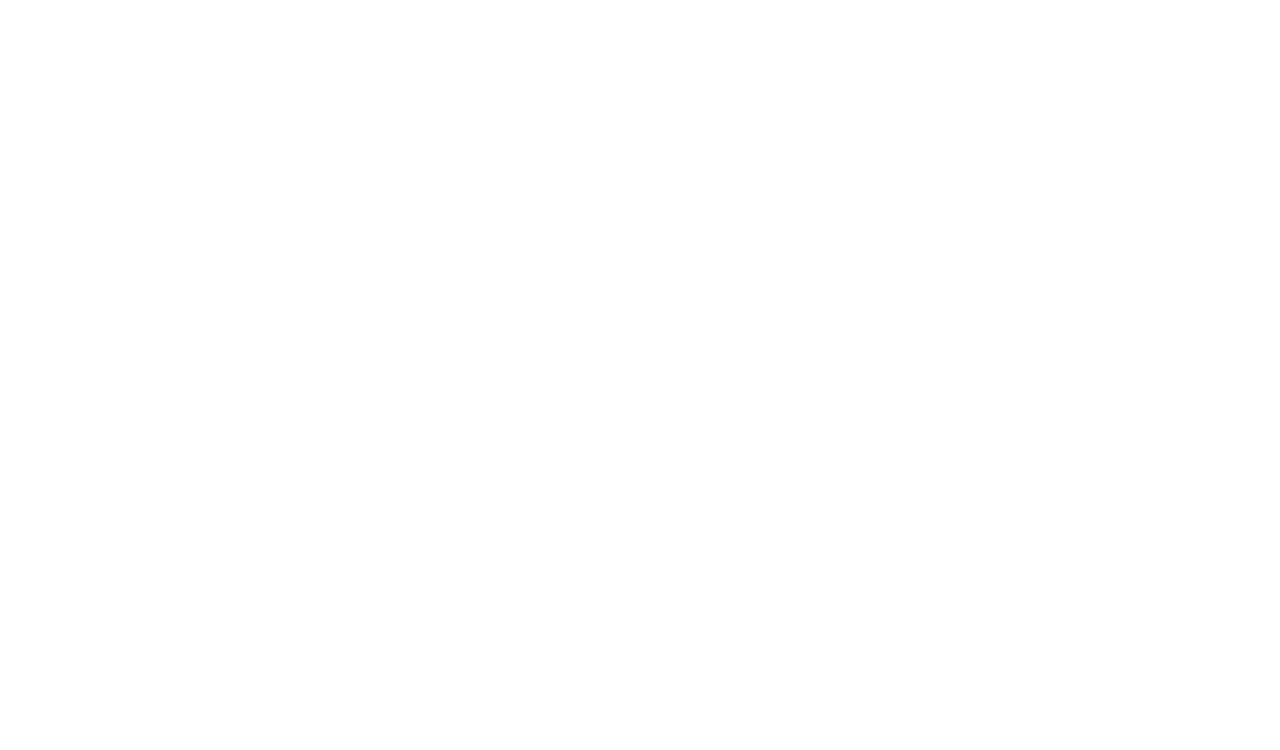
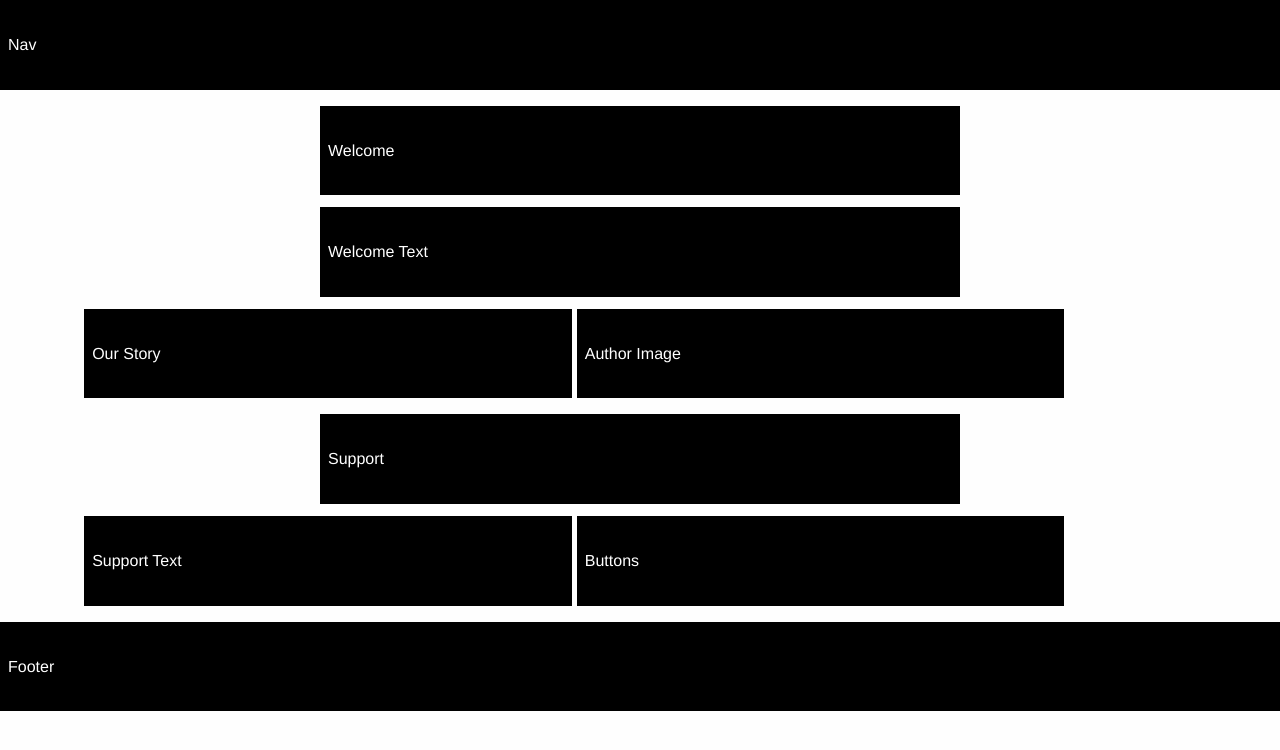
Before and after one commit to alissararnaout/AlissarSarah_working, a plain HTML site: page index.html in a window 1280 px wide. Drawn offline with Linux system fonts and the light colour scheme.

Commit message:
part 1 done

```diff
--- a/css/app.css
+++ b/css/app.css
@@ -1,6 +1,7 @@
 .box-model {
-  background: #ccc;
+  background: black;
   padding: 2rem 0 2rem .5rem;
+  color: white;
 }
 
 #headerTitle
--- a/index.html
+++ b/index.html
@@ -0,0 +1,78 @@
+<!DOCTYPE html>
+<html lang="en">
+<head>
+  <meta charset="UTF-8">
+  <meta name="viewport" content="width=device-width, initial-scale=1.0">
+  <meta http-equiv="X-UA-Compatible" content="ie=edge">
+  <title>Chico's Charity</title>
+  <link rel="stylesheet" href="css/foundation.css">
+  <link rel="stylesheet" href="css/app.css">
+</head>
+<body>
+	  <div class="grid-container full">
+      <div class="grid-x">
+        <div class="cell large-12">
+          <p class="box-model">Nav</p>
+        </div>
+      </div>
+    </div>
+
+    <div class="grid-container full"> <!--full to extend beyond container-->
+      <div class="grid-x">
+        <div class="cell small-6" id="headerTitle">
+          <p class="box-model">Welcome</p>
+        </div>
+      </div>
+    </div>
+
+    <div class="grid-container full"> <!--full to extend beyond container-->
+      <div class="grid-x">
+        <div class="cell small-6" id="headerTitle">
+          <p class="box-model">Welcome Text</p>
+        </div>
+      </div>
+    </div>
+
+<div class="grid-container">
+  <div class="grid-x">
+    <div class="cell small-5" id="pic1">
+      <p class="box-model">Our Story</p>
+		</div>
+    <div class="cell small-5" id="pic2">
+      <p class="box-model">Author Image</p>
+      </div>
+    </div>
+  </div>
+
+  <div class="grid-container full"> <!--full to extend beyond container-->
+    <div class="grid-x">
+      <div class="cell small-6" id="headerTitle">
+        <p class="box-model">Support</p>
+      </div>
+    </div>
+  </div>
+
+  <div class="grid-container">
+    <div class="grid-x">
+      <div class="cell small-5" id="pic1">
+        <p class="box-model">Support Text</p>
+  		</div>
+      <div class="cell small-5" id="pic2">
+        <p class="box-model">Buttons</p>
+        </div>
+      </div>
+    </div>
+
+  <div class="grid-x">
+    <div class="cell">
+      <p class="box-model">Footer</p>
+    </div>
+  </div>
+
+
+  <script src="js/vendor/jquery.js"></script>
+  <script src="js/vendor/what-input.js"></script>
+  <script src="js/vendor/foundation.js"></script>
+  <script src="js/app.js"></script>
+</body>
+</html>
```
Also changed, not shown: assets/png/820px-Black_Paw.svg.png (added), 7 other files.
